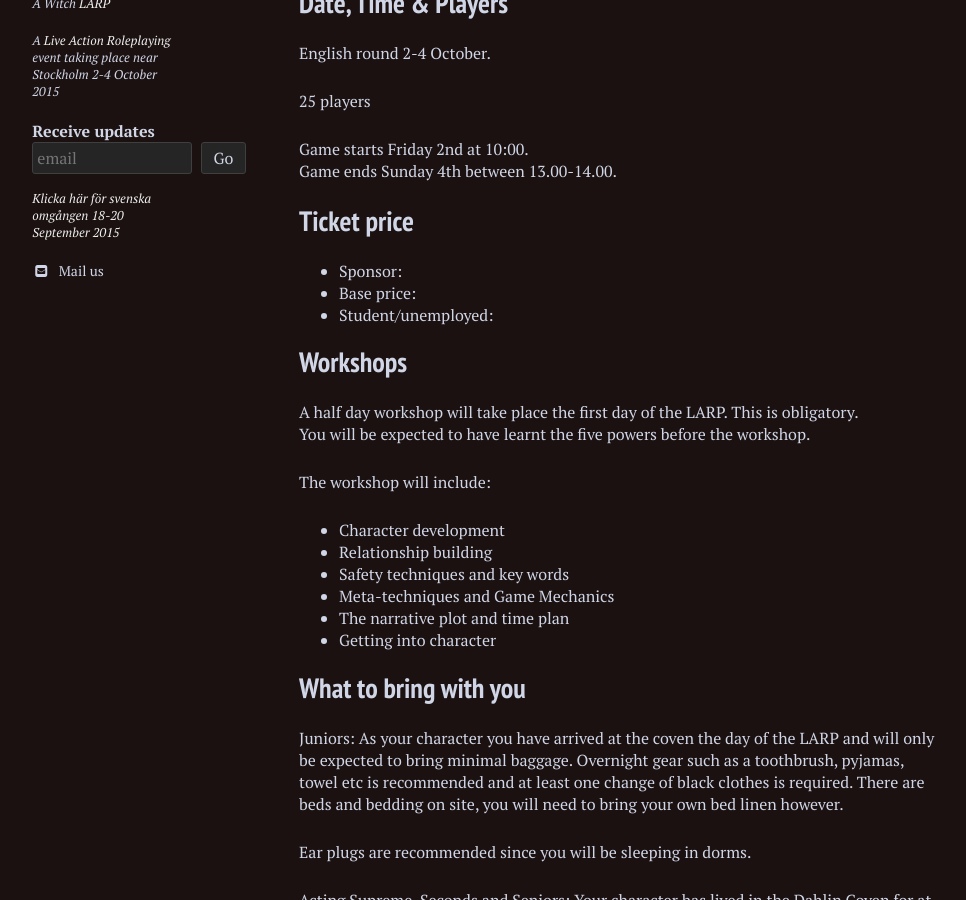
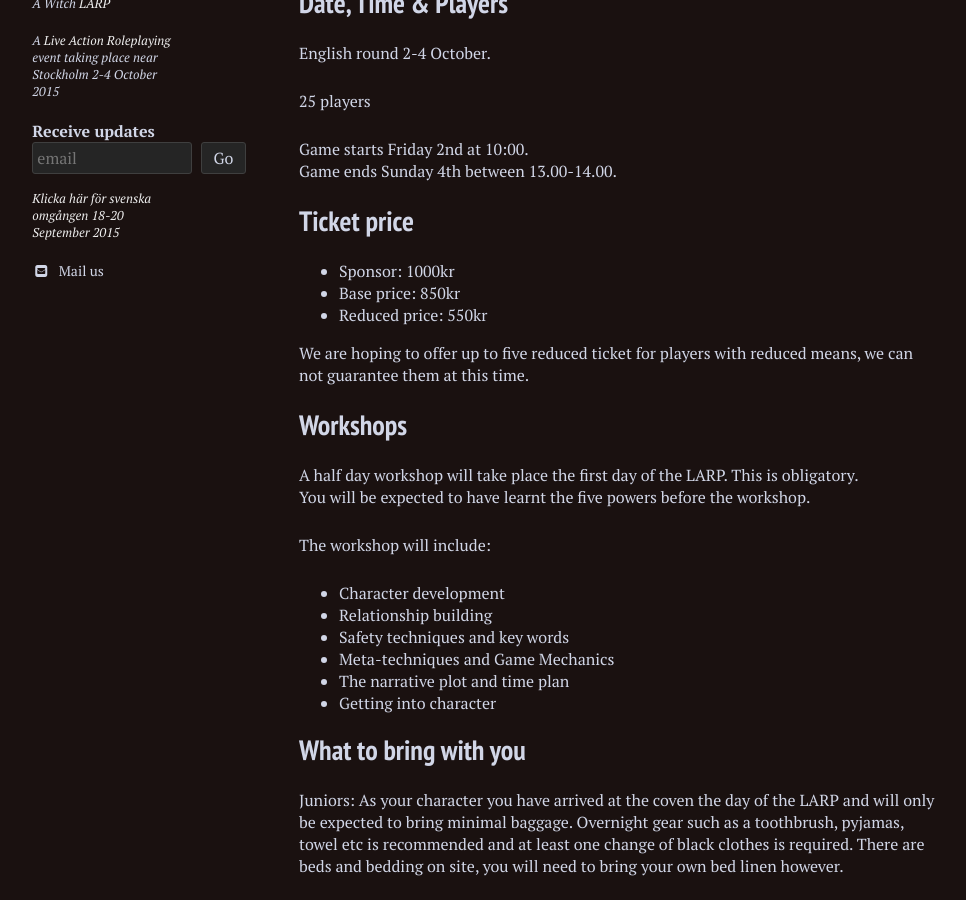
Before and after one commit to stanislavb/en.coven.nu, a Jekyll site: the page built from practical/index.md, in a window 1280 px wide and 900 px high, scrolled down 733 px. Shown: the whole window, without its empty margins (21-987 px from the left). Built offline with Jekyll 4.4.1, drawn with Linux system fonts in a browser that asks for light colours; nearby versions of some CDN libraries.

Commit message:
Update index.md

```diff
--- a/practical/index.md
+++ b/practical/index.md
@@ -35,9 +35,11 @@ Game ends Sunday 4th between 13.00-14.00.
 
 ## Ticket price
 
-- Sponsor:
-- Base price:
-- Student/unemployed:
+- Sponsor: 1000kr
+- Base price: 850kr
+- Reduced price: 550kr
+
+We are hoping to offer up to five reduced ticket for players with reduced means, we can not guarantee them at this time.
 
 ## Workshops
 
```
